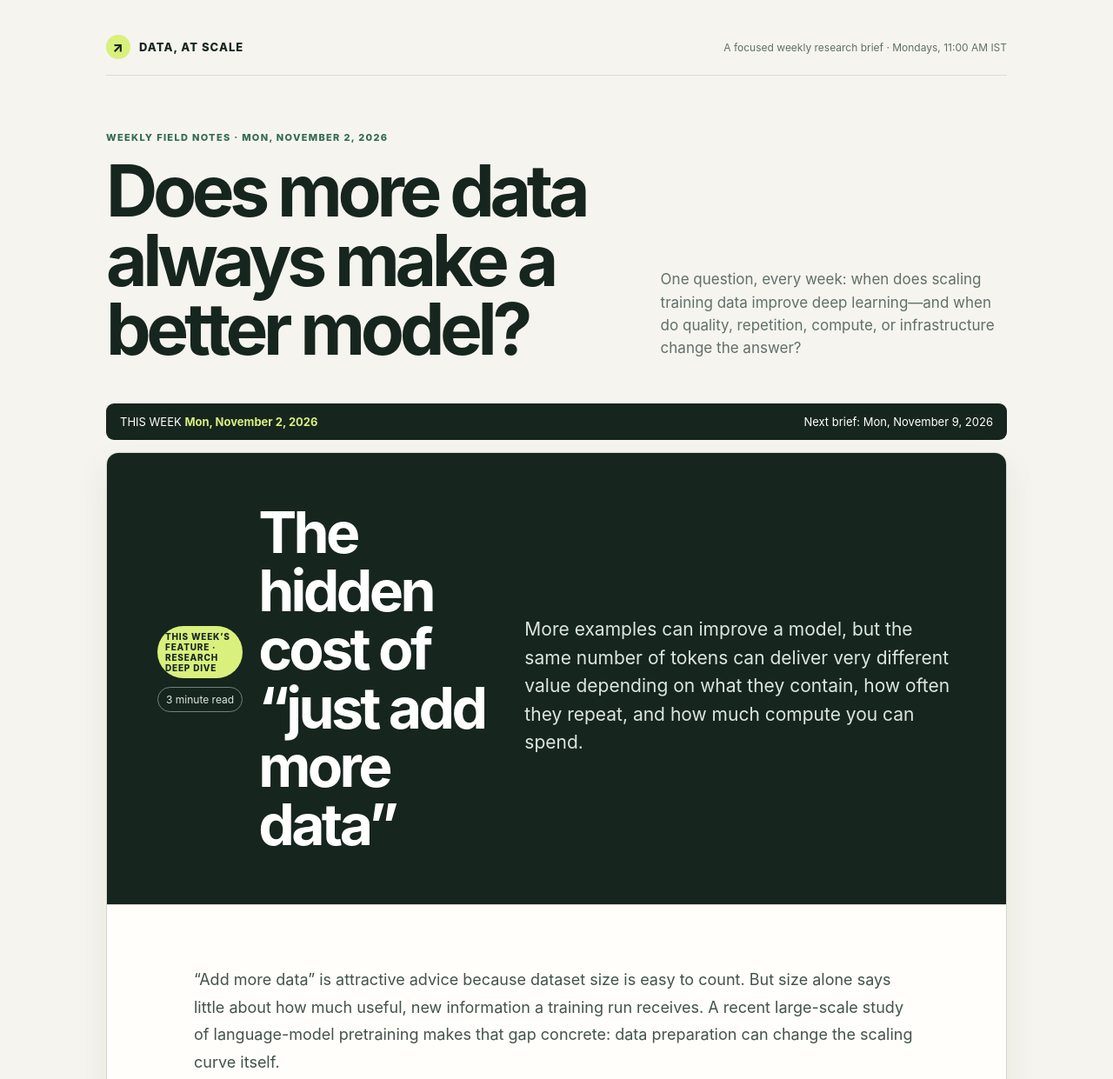
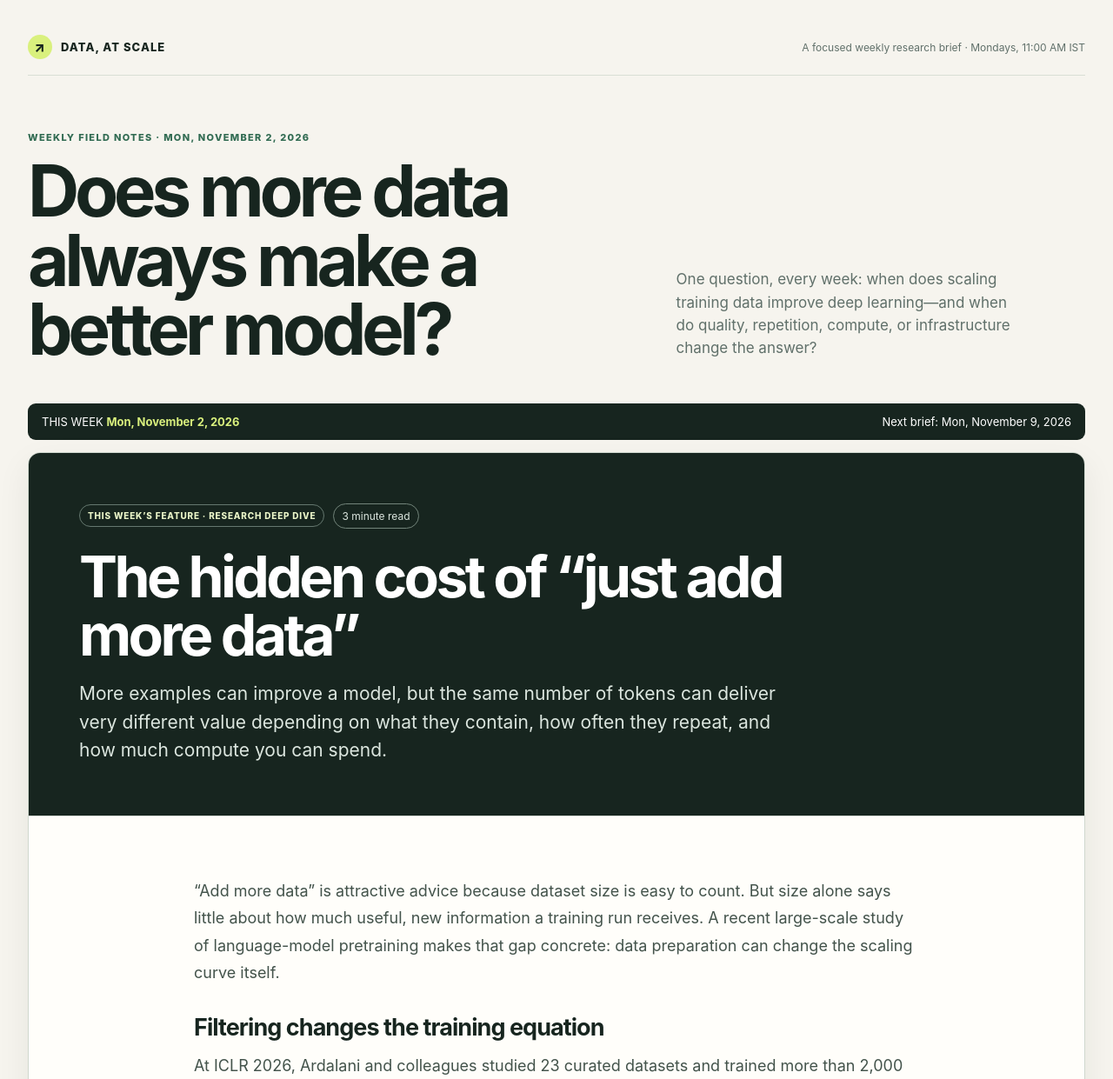
Before and after one commit to tripathiswastik/Weekly-data-scaling-newsletter, a plain HTML site: page index.html in a window 1280 px wide. Shown: the top 1241 px of the page at 87% size. Drawn offline with Linux system fonts and the light colour scheme.

Commit message:
Widen feature layout and fix story header wrapping

```diff
--- a/index.html
+++ b/index.html
@@ -11,7 +11,7 @@
     * { box-sizing:border-box; }
     body { margin:0; background:var(--paper); color:var(--ink); font-family:Inter, ui-sans-serif, system-ui, -apple-system, BlinkMacSystemFont, "Segoe UI", sans-serif; }
     a { color:var(--green); text-decoration-thickness:1px; text-underline-offset:3px; }
-    .shell { width:min(100%,1100px); margin-inline:auto; padding:clamp(18px,4vw,36px) clamp(16px,4vw,32px) clamp(42px,7vw,70px); }
+    .shell { width:min(100%,1280px); margin-inline:auto; padding:clamp(18px,4vw,36px) clamp(16px,4vw,32px) clamp(42px,7vw,70px); }
     header { display:flex; align-items:center; justify-content:space-between; gap:18px; border-bottom:1px solid var(--line); padding:4px 0 18px; }
     .brand { display:flex; align-items:center; gap:10px; font-size:13px; font-weight:800; letter-spacing:.08em; text-transform:uppercase; }
     .mark { width:28px; height:28px; display:grid; place-items:center; background:var(--lime); border-radius:50%; font-size:16px; }
@@ -23,9 +23,9 @@
     .issuebar { display:flex; align-items:center; justify-content:space-between; gap:12px; padding:13px 16px; background:var(--ink); color:white; border-radius:9px; font-size:13px; }
     .issuebar strong { color:var(--lime); }
     .feature-story { margin-top:14px; overflow:hidden; border:1px solid #cfd8ce; border-radius:14px; background:var(--card); box-shadow:0 14px 38px rgba(23,37,31,.07); }
-    .story-head { padding:clamp(26px,5vw,58px); background:var(--ink); color:#fff; }
+    .story-head { display:block; padding:clamp(26px,5vw,58px); background:var(--ink); color:#fff; }
     .story-meta { display:flex; flex-wrap:wrap; align-items:center; gap:10px; margin-bottom:22px; color:#dce6df; font-size:12px; }
-    .story-meta .tag { background:var(--lime); color:var(--ink); }
+    .story-meta .tag { background:transparent; color:#eaf5c8; border:1px solid #65786f; }
     .read-time { padding:6px 9px; border:1px solid #72847a; border-radius:999px; }
     .story-head h2 { max-width:900px; margin:0; color:#fff; font-size:clamp(34px,6vw,66px); line-height:1.02; letter-spacing:-.055em; }
     .story-dek { max-width:820px; margin:18px 0 0; color:#dce6df; font-size:clamp(17px,2vw,21px); line-height:1.55; }
```
